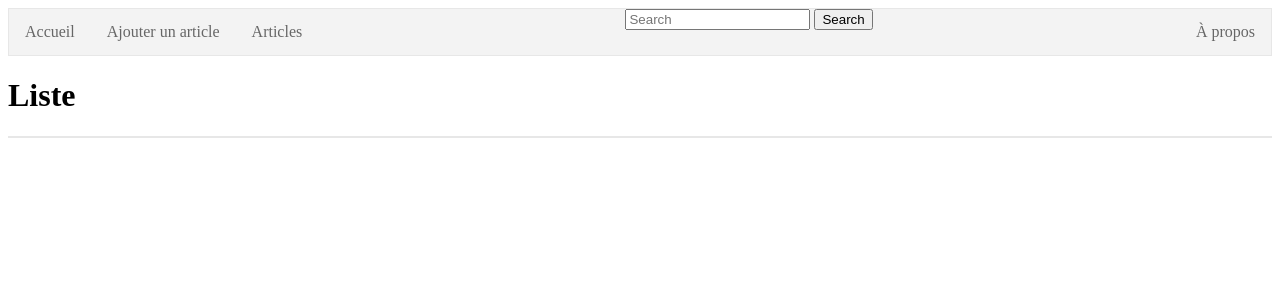
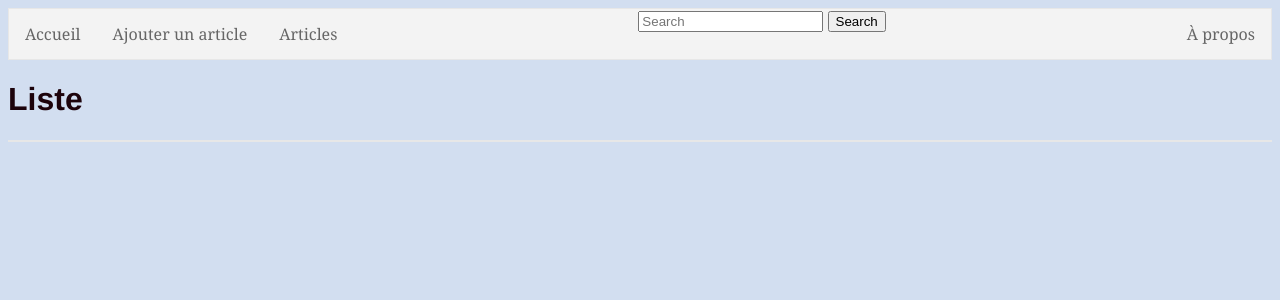
Before and after one commit to jonathanlsn/Web-programmation, a Flask app: template PrograWebSources-master-PlainTemplate/PlainTemplate/templates/<articles>.html in a window 1280 px wide. Shown: the top 300 px of the page. Run offline with Flask 2, Linux system fonts and the light colour scheme; the template is opened without the code that fills it, so the values that code supplies are empty.

Commit message:
Add of picture and correction of files

```diff
--- a/PrograWebSources-master-PlainTemplate/PlainTemplate/app.py
+++ b/PrograWebSources-master-PlainTemplate/PlainTemplate/app.py
@@ -4,7 +4,7 @@
 import copy
 
 from datetime import datetime
-
+from flask import Flask, render_template, url_for
 from flask import Flask
 from flask import request, make_response
 from flask import render_template
@@ -51,7 +51,7 @@ def index():
     return render_template('index.html')
 
 
-@app.route('/about')
+@app.route('/about', methods=['GET', 'POST'])
 def about(page_title="À propos"):
     app.logger.debug('about')
     today = datetime.today()
--- a/PrograWebSources-master-PlainTemplate/PlainTemplate/articles_file/achat.txt
+++ b/PrograWebSources-master-PlainTemplate/PlainTemplate/articles_file/achat.txt
@@ -1,5 +1,5 @@
+Achat compulsif:
 
-Achat compulsif: 23/03/2020 Paulo Frances
 Il y a peu la situation s’est aggravé vers un confinement pour l'ensemble de la population française. Depuis, la façon de consommer en France à bien évoluer. Il est possible que vous aussi vous soyez passé par la phase: “Pfff… Mais quel idée bizarre d’aller acheter autant de provisions” puis qu’ensuite vous soyez aller faire les magasins en remarquant que les rayons se vident et que dès lors vous ayez pris des mesures vous aussi.
 Se pose alors la problématique suivante: En quoi la situation covid-19 nous met-elle en face de notre mode de consommation?
 
--- a/PrograWebSources-master-PlainTemplate/PlainTemplate/articles_file/amour.txt
+++ b/PrograWebSources-master-PlainTemplate/PlainTemplate/articles_file/amour.txt
@@ -1,5 +1,5 @@
-L’amour et le coronavirus: 24/03/2020 Paulo Frances
-https://www.elle.fr/Love-Sexe/News/Coronavirus-6-conseils-pour-que-notre-couple-survive-au-confinement-3861771
+L’amour et le coronavirus:
+
 Quand certains se voient confiner à distance loin de leur date, conjoint… D’autres se voient enfermés avec la même personne pour la première fois.
 
 Cette situation permet à certains de prendre du plaisir dans la vie à deux. Quand les premiers jours ressemblent à une idylle, la situation laisse par la suite place à de nombreuses tensions.
--- a/PrograWebSources-master-PlainTemplate/PlainTemplate/articles_file/cours.txt
+++ b/PrograWebSources-master-PlainTemplate/PlainTemplate/articles_file/cours.txt
@@ -1,5 +1,5 @@
+Les cours:
 
-Les cours: #Education 21/03/2020 Paulo Frances
 En tant qu’étudiant le maintien des cours est une de notre grande préoccupation.
 Maintenir les cours mais pourquoi faire?
 Il semblerait que les avis divergent, certains comprennent totalement le besoin de maintenir les cours, d’autres trouvent cela inutile. Il faut cependant rester vigilant, la situation n’est pas la même pour un étudiant en bac+4 que pour un collégien. Pour ne reprendre que deux exemples, qu’en- est il des lycées qui passent le bac cette année? Est il réellement profitable de se baser sur le contrôle continu? Ne vas t’il pas y avoir un classement arbitraire? De même du côté des concours comme en PACES ou classe préparatoire, les examens sont repoussées, les élèves travaillent dur et voit la date reculer de quoi réjouir à première vue mais qui au final peut sembler très long.
--- a/PrograWebSources-master-PlainTemplate/PlainTemplate/articles_file/enfants.txt
+++ b/PrograWebSources-master-PlainTemplate/PlainTemplate/articles_file/enfants.txt
@@ -1,4 +1,5 @@
-Education des jeunes enfants: 19/03/2020 Paulo Frances
+Education des jeunes enfants:
+
 Les enfants, un vrai problème! Alors que certains ne voyaient que très peu leurs enfants, d’autres se retrouvent avec 4 enfants confinées et ce parfois sans même avoir un jardin.
 Comment réagir face à cette situation d’urgence? Alors que d’un côté certains parents doivent travailler chez eux.
 
--- a/PrograWebSources-master-PlainTemplate/PlainTemplate/articles_file/films.txt
+++ b/PrograWebSources-master-PlainTemplate/PlainTemplate/articles_file/films.txt
@@ -1,4 +1,4 @@
-Les films de Noël 21/03/2020 Paulo Frances
+Les films de Noël
 
 Le figaro annonce que la chaîne de télévision M6 ressort les films de Noël à partir du 23 mars à raison de deux films par jour et ce dès 14h30.
 Une action qui laisse place à de nombreux commentaires sur les réseaux sociaux. Des réactions qui laissent croire que de nombreuses personnes affectionnent l’idée de pouvoir en revoir ou découvrir quelque un. A contrario, certaines personnes plus âgées semblent un peu plus rebuté par l’idée de changement du programme télé habituelle.
--- a/PrograWebSources-master-PlainTemplate/PlainTemplate/articles_file/monde.txt
+++ b/PrograWebSources-master-PlainTemplate/PlainTemplate/articles_file/monde.txt
@@ -1,4 +1,4 @@
-La situation dans le monde 23/03/2020 Paulo Frances
+La situation dans le monde
 
 Vers une amélioration en Asie? Alors que l’on espérait une amélioration en Asie avec les mesures radicales mises en place. Il semblerait que la situation ne s’améliore pas tant que ca. Au contraire la courbure d’évolution décrit une rechute.
 
--- a/PrograWebSources-master-PlainTemplate/PlainTemplate/articles_file/shopping.txt
+++ b/PrograWebSources-master-PlainTemplate/PlainTemplate/articles_file/shopping.txt
@@ -1,4 +1,5 @@
-Fermeture des activités  25/03/2020 Paulo Frances
+Fermeture des activités
+
 C’est à ce moment là que tu te rends compte que tu es accro au shopping. Oui oui c’est véridique, j’ai une amie qui dès qu’elle sort  propose une journée shopping. Ca n’a l’air de rien comme cela mais ca semble compliqué. D’abord parce que l’on prend conscience du fait que l’on est accro et également parce que l’on ne peut plus rien acheter.
 
 Ca semble bizarre mais quand on se rend compte que notre vie se résume à cela, c’est complexe.
--- a/PrograWebSources-master-PlainTemplate/PlainTemplate/templates/<articles>.html
+++ b/PrograWebSources-master-PlainTemplate/PlainTemplate/templates/<articles>.html
@@ -1,7 +1,16 @@
 {% extends "base.html" %}
 
 {% block content %}
-
+<style type="text/css">
+  body {
+    font-family: Georgia, "Times New Roman",
+          Times, serif;
+    color: #1d030b;
+    background-color:  #d2def0 }
+  h1 {
+    font-family: Helvetica, Geneva, Arial,
+          SunSans-Regular, sans-serif }
+  </style>
 <h1>Liste</h1>
 
       <ul>
--- a/PrograWebSources-master-PlainTemplate/PlainTemplate/templates/about.html
+++ b/PrograWebSources-master-PlainTemplate/PlainTemplate/templates/about.html
@@ -32,4 +32,8 @@
 <p>En cas de problèmes, nous contacter!<br>
 Bonne lecture et bon confinement. </p>
 
+<img src="{{url_for('static', filename='image/logo.png')}}" />
+
+
+
 {% endblock %}
```
Also changed, not shown: PrograWebSources-master-PlainTemplate/PlainTemplate/static/image/logo.png (added), PrograWebSources-master-PlainTemplate/PlainTemplate/templates/image/logo.png (added).
